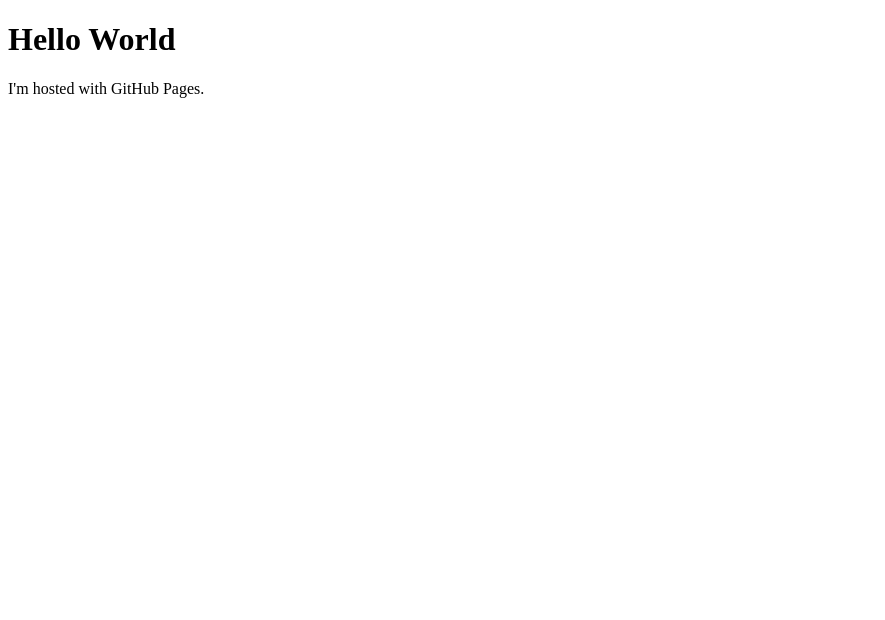
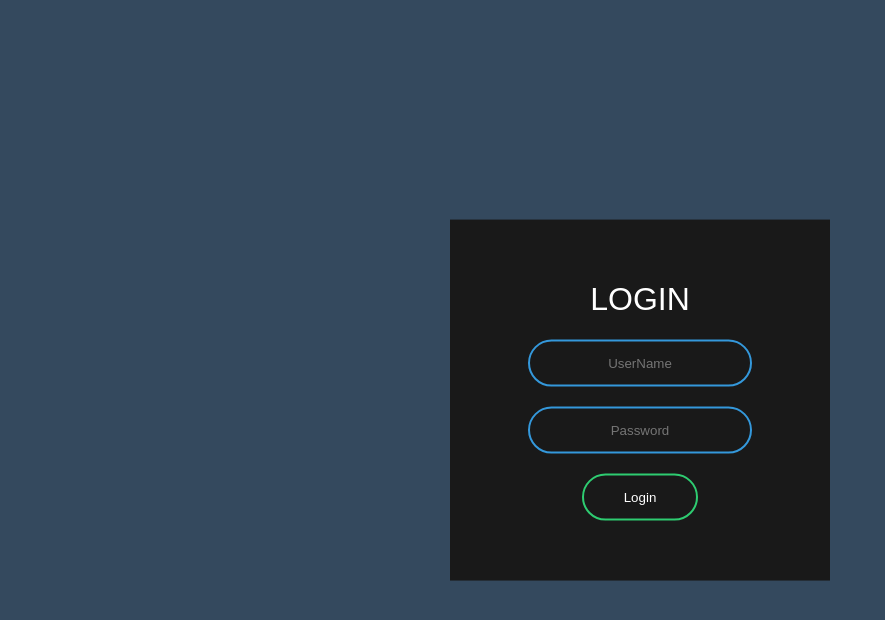
Before and after one commit to kertaskosong/tintahitam, a plain HTML site: page index.html in a window 1280 px wide. Shown: the whole page, without its empty margins (0-885 px from the left). Drawn offline with Linux system fonts and the light colour scheme.

Commit message:
initial login commit

```diff
--- a/index.html
+++ b/index.html
@@ -1,7 +1,16 @@
 <!DOCTYPE html>
-<html>
+<html lang="en" dir="ltr">
+    <head>
+        <meta charset="UTF-8">
+        <title>Login Page</title>
+        <link rel="stylesheet" href="login-style.css">
+    </head>
     <body>
-    <h1>Hello World</h1>
-    <p>I'm hosted with GitHub Pages.</p>
+        <form class="box" action="index.html" method="POST">
+            <h1>Login</h1>
+            <input type="text" name="" placeholder="UserName">
+            <input type="password" name="" placeholder="Password">
+            <input type="submit" name="" value="Login">
+        </form>
     </body>
 </html>
--- /dev/null
+++ b/login-style.css
@@ -0,0 +1,62 @@
+body{
+    margin: 0;
+    padding: 0;
+    font-family: sans-serif;
+    background: #34495e;
+}
+
+.box{
+    width: 300px;
+    padding: 40px;
+    position: absolute;
+    top: 50%;
+    left: 50%;
+    transform: translate(-50%,-50%);
+    background: #191919;
+    text-align: center;
+}
+
+.box h1{
+    color: white;
+    text-transform: uppercase;
+    font-weight: 500;
+}
+
+.box input[type = "text"],.box input[type = "password"]{
+    border: 0;
+    background: none;
+    display: block;
+    margin: 20px auto;
+    text-align: center;
+    border: 2px solid #3498db;
+    padding: 14px 10px;
+    width: 200px;
+    outline: none;
+    color: white;
+    border-radius: 24px;
+    transition: 0.25s;
+}
+
+.box input[type = "text"]:focus,.box input[type = "password"]:focus{
+    width: 280px;
+    border-color: #2ecc71;
+}
+
+.box input[type = "submit"]{
+    border: 0;
+    background: none;
+    display: block;
+    margin: 20px auto;
+    text-align: center;
+    border: 2px solid #2ecc71;
+    padding: 14px 40px;
+    outline: none;
+    color: white;
+    border-radius: 24px;
+    transition: 0.25s;
+    cursor: pointer;
+}
+
+.box input[type = "submit"]:hover{
+    background: #2ecc71;
+}
```
